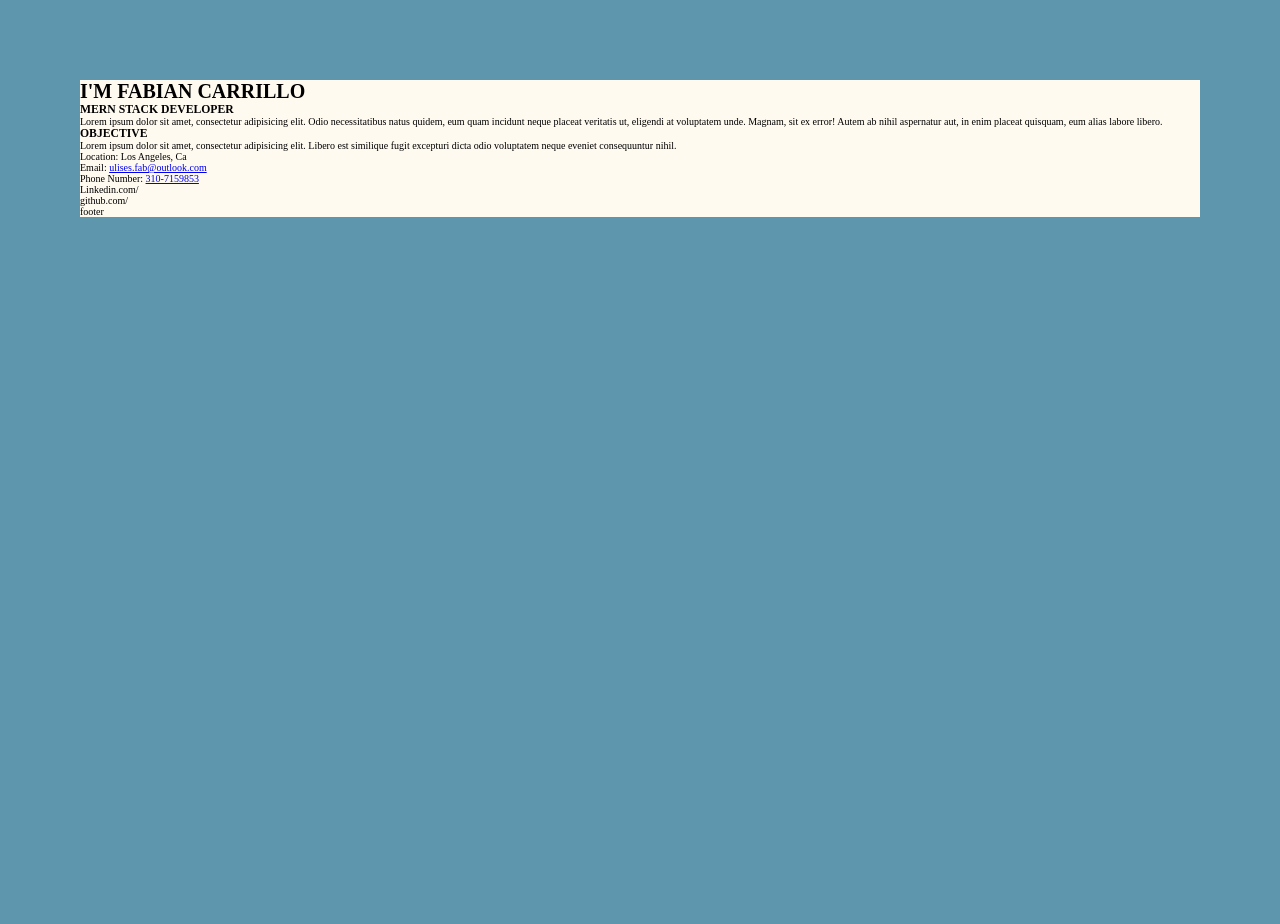
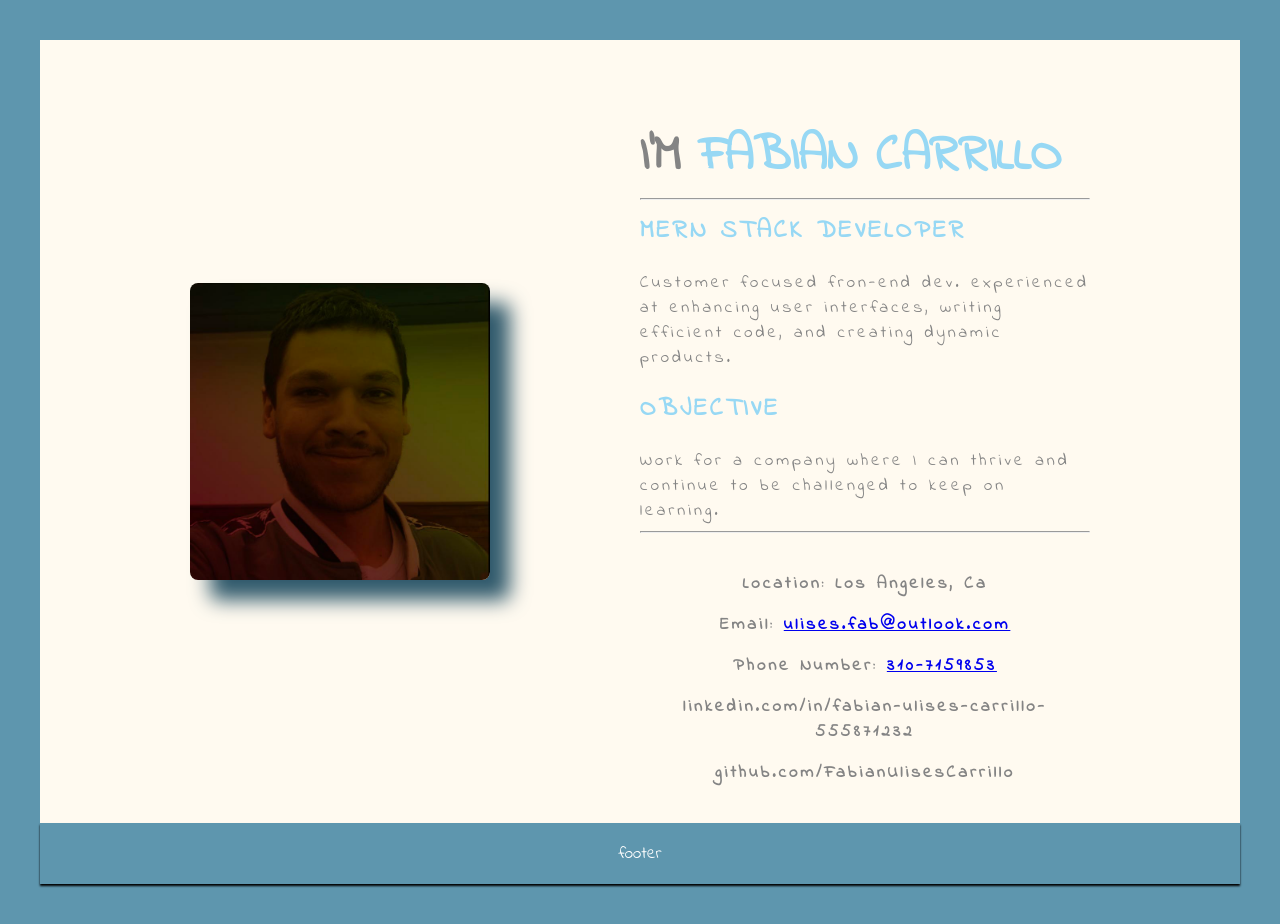
Before and after one commit to FabianUlises/Resume, a plain HTML site: page index.html in a window 1280 px wide. Before the commit the page ends 800 px from the top, so only its background shows below. Drawn offline with Linux system fonts and the light colour scheme.

Commit message:
done with resume

```diff
--- a/css/style.css
+++ b/css/style.css
@@ -1,22 +1,92 @@
+/*RESET STYLES*/
 * {
     margin: 0;
     padding: 0;
     box-sizing: inherit;
 }
 html {
-    height: 100%;
+    min-height: 100%;
     box-sizing: border-box;
     font-size: 62.5%;
+    overflow-x: hidden;
 }
 body {
-    height: 100%;
+    min-height: 100%;
     background-color: #5e96ae;
-    padding: 8rem
+    color: #848484;
+    display: grid;
+    justify-content: center;
+    padding: 4rem;
+    font-family: 'Indie Flower'
 }
-.wrapper {
+/*IMAGE STYLE*/
+img {
+    display: inline-block;
+    width: 50%;
+    border-radius: 8px;
+    box-shadow: 20px 20px 20px rgb(49, 90, 108)
+}
+/*MAIN SECTION LAYOUT*/
+main {
+    display: grid;
+    grid-template-columns: repeat(auto-fit, minmax(350px, 1fr));
     background-color: floralwhite;
-    padding: rem;
 }
+/*IMAGE CONTAINER*/
 .img-container {
-
+    display: flex;
+    justify-content: center;
+    align-items: center;
 }
+/*INFO CONTENT*/
+.info {
+    width: 75%;
+    font-size: 1.7rem;
+}
+.info h1 {
+    padding: 8rem 0 .5rem 0;
+    font-size: 5rem;
+}
+.myname {
+    color: #97d8f4;
+}
+.info h3 {
+    color: #97d8f4;
+    padding: 1.3rem 0 ;
+    font-size: 2.5rem;
+    letter-spacing: 3px;
+}
+.info p {
+    padding: .8rem 0;
+    letter-spacing: .3rem;
+}
+/*CONTACT SECTION*/
+.contact {
+    padding: 3rem;
+    text-align: center;
+    font-weight: bold
+}
+/*FOOTER SECTION*/
+footer {
+    width: 100%;
+    color: white;
+    background-color: transparent;
+    padding: 1.8rem;
+    font-size: 1.7rem;
+    box-shadow: 0px 2px 2px black;
+    text-align: center;
+}
+/*START OF MEDIA QUERIE*/
+@media only screen and (max-width:820px) {
+    .img-container {
+        margin-top: 2rem;
+    }
+    .info {
+        width: 100%;
+        text-align: center;
+        padding: .8rem;
+    }
+    .info p {
+        margin-bottom: 2.3rem;
+    }
+}
--- a/index.html
+++ b/index.html
@@ -2,27 +2,48 @@
 <html lang="en">
 <head>
     <meta charset="UTF-8">
+<!--    GOOGLE FONTS     -->
+    <link href="https://fonts.googleapis.com/css2?family=Indie+Flower&display=swap" rel="stylesheet">
+<!--    STYLE SHEET     -->
     <link rel="stylesheet" href="css/style.css">
     <title>Document</title>
 </head>
 <body>
+<!--     START OF PAGE WRAPPER   -->
     <div class="wrapper">
-        <div class="img-container"></div>
-        <h1>I'M FABIAN CARRILLO</h1>
+<!--     START OF MAIN CONTENT      -->
+       <main>
+<!--     IMAGE CONTAINER       -->
+        <div class="img-container">
+            <img src="images/me.jpg" alt="">
+        </div>
+<!--     INFO CONTAINER        -->
+        <div class="info">
+            <h1>I'M <span class="myname"> FABIAN CARRILLO</span></h1>
+            <hr>
             <h3>MERN STACK DEVELOPER</h3>
-        <P>Lorem ipsum dolor sit amet, consectetur adipisicing elit. Odio necessitatibus natus quidem, eum quam incidunt neque placeat veritatis ut, eligendi at voluptatem unde. Magnam, sit ex error! Autem ab nihil aspernatur aut, in enim placeat quisquam, eum alias labore libero.</P>
+            <P>Customer focused fron-end dev. experienced at enhancing user interfaces, writing efficient code, and creating dynamic products.</P>
             <h3>OBJECTIVE</h3>
-        <p>Lorem ipsum dolor sit amet, consectetur adipisicing elit. Libero est similique fugit excepturi dicta odio voluptatem neque eveniet consequuntur nihil.</p>
+            <p>Work for  a company where I can thrive and continue to be challenged to keep on learning. </p>
+            <hr >
+<!--     START OF CONTACT SECTION            -->
             <div class="contact">
                 <p>Location: Los Angeles, Ca</p>
                 <p>Email: <a href="#">ulises.fab@outlook.com </a></p>
                 <p>Phone Number: <a href="#">310-7159853</a></p>
-            <p>Linkedin.com/</p>
-            <p>github.com/</p>
+                <p>linkedin.com/in/fabian-ulises-carrillo-555871232</p>
+                <p>github.com/FabianUlisesCarrillo</p>
             </div>
+<!--     END OF CONTACT SECTION            -->
+        </div>
+<!--     END OF INFO CONTAINER      -->
+        </main>
+<!--        START OF FOOTER     -->
         <footer>
             footer
         </footer>
+<!--        END OF FOOTER     -->
     </div>
+<!--     END OF PAGE WRAPPER      -->
 </body>
 </html>
```
Also changed, not shown: images/me.jpg (renamed from assets/images/me.jpg). Lines whose indentation alone changed are shown as unchanged.
